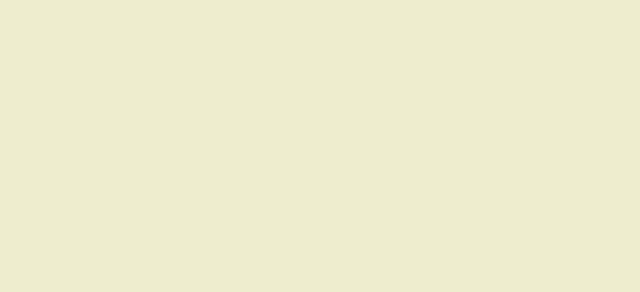
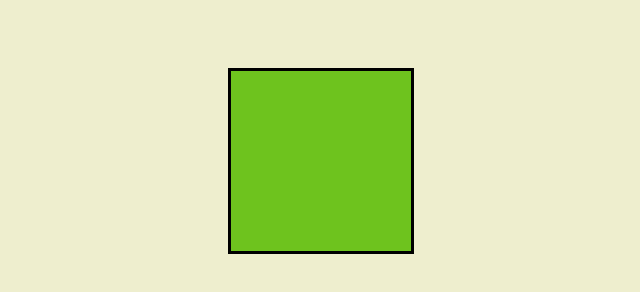
Before and after one commit to tholmes59/css-testing, a plain HTML site: page index.html in a window 1280 px wide. Shown: the whole page, without its empty margins (319-959 px from the left). Drawn offline with Linux system fonts and the light colour scheme.

Commit message:
updated positioning and design of div

```diff
--- a/main.css
+++ b/main.css
@@ -1,3 +1,23 @@
 body {
     background: rgba(167, 170, 5, 0.192);
+    text-align: center;
 }
+
+#root {
+    background: rgba(102, 192, 19, 0.938);
+    border: solid;
+    font-family: Optima;
+    font-size: 20px;
+    position: relative;
+    padding: 40px;
+    margin: auto;
+    display: inline-block;
+    /* text-align: center; */
+    height: 100px;
+    width: 100px;
+    margin-top: 3em;
+}
+
+#root p {
+    text-align: center;
+}
```
